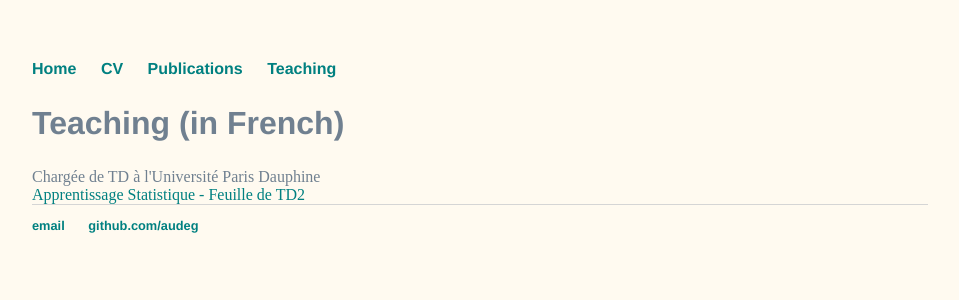
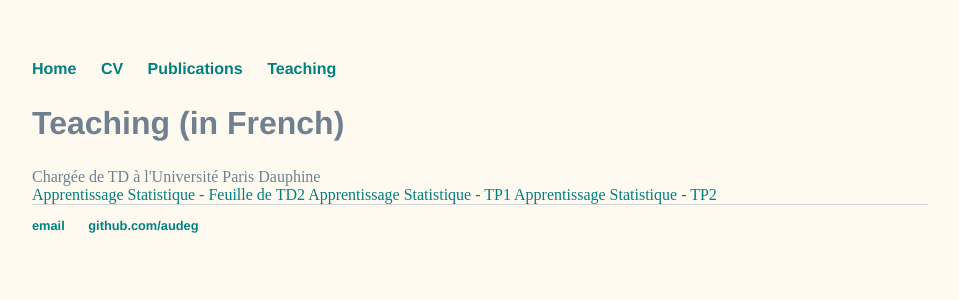
Before and after one commit to audeg/audeg.github.io, a Jekyll site: the page built from teaching/index.html, in a window 1280 px wide. Shown: the top 300 px of the page, without its empty margins (160-1119 px from the left). Built offline with Jekyll 4.4.1, drawn with Linux system fonts in a browser that asks for light colours.

Commit message:
Update index.html

```diff
--- a/teaching/index.html
+++ b/teaching/index.html
@@ -7,4 +7,7 @@ title: Teaching
 Chargée de TD à l'Université Paris Dauphine
 <br/>
 <a href="TDApprentissage2016-2017-feuille 2.pdf">Apprentissage Statistique - Feuille de TD2</a>
+<a href="TPApprentissage1.pdf">Apprentissage Statistique - TP1</a>
+<a href="TPApprentissage2.pdf">Apprentissage Statistique - TP2</a>
+
 <br/>
```
